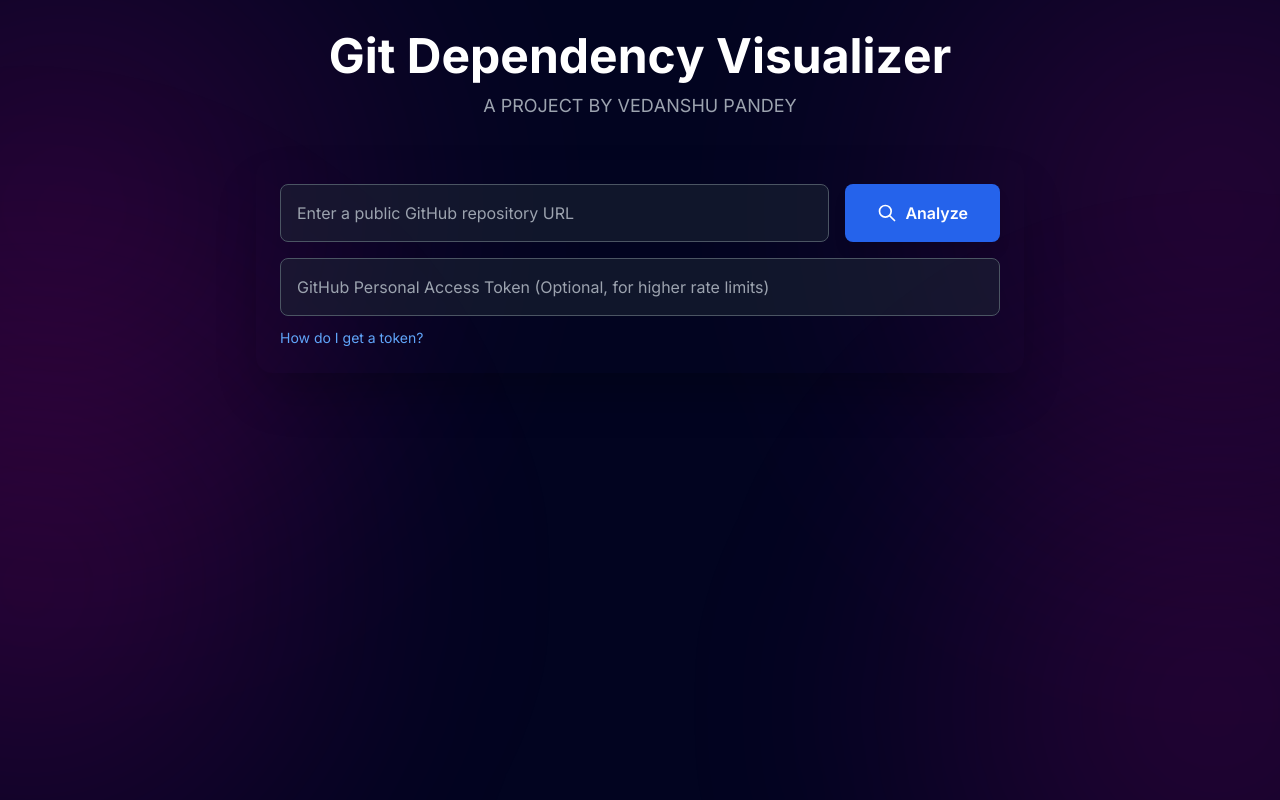
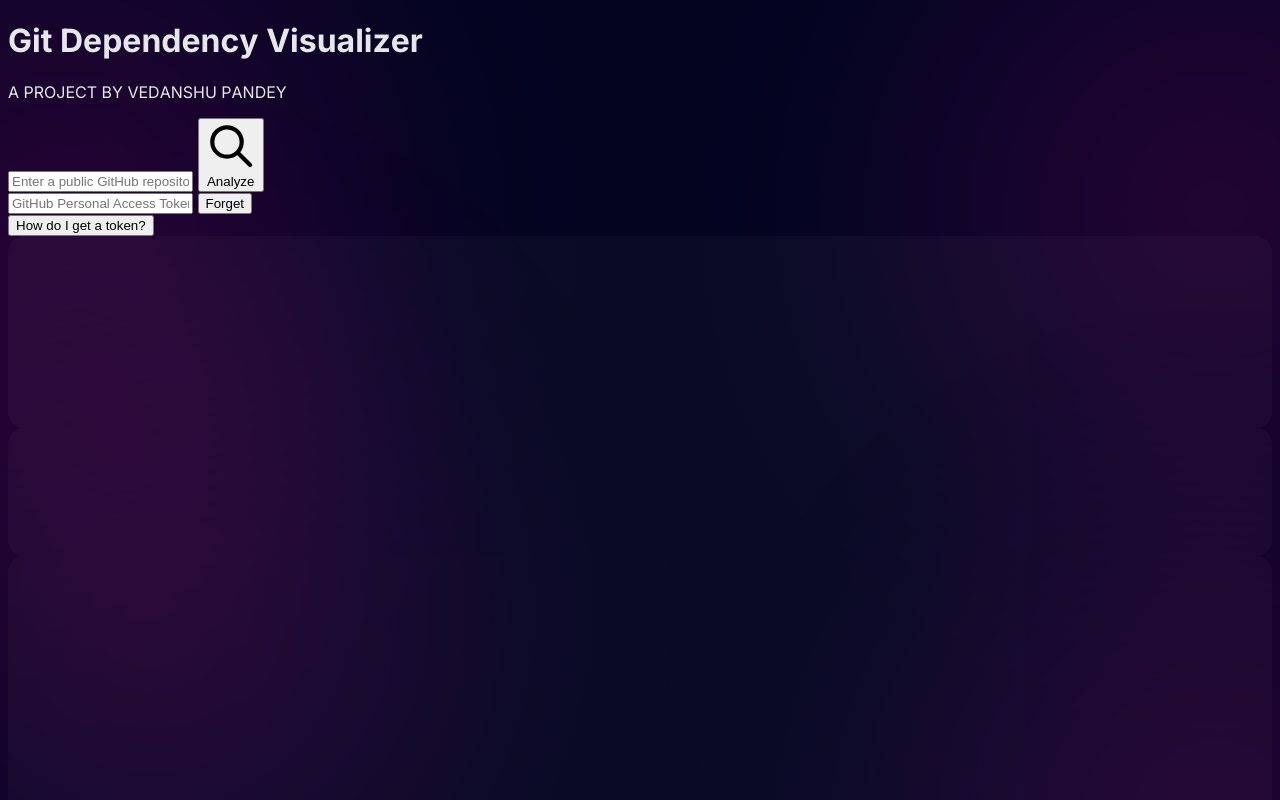
Before and after one commit to Vedanshu49/Git_Repo_Dependency_Visualizer, a plain HTML site: page public/index.html in a window 1280 px wide. Shown: the top 800 px of the page. Drawn offline with nearby package versions, Linux system fonts and the light colour scheme.

Commit message:
vhiefodcs

```diff
--- a/public/index.html
+++ b/public/index.html
@@ -5,7 +5,7 @@
     <meta charset="UTF-8">
     <meta name="viewport" content="width=device-width, initial-scale=1.0">
     <title>Git Repo Dependency Visualizer</title>
-    <script src="https://cdn.tailwindcss.com"></script>
+
     <script src="https://d3js.org/d3.v7.min.js"></script>
     <link href="https://fonts.googleapis.com/css2?family=Inter:wght@400;500;600;700&display=swap" rel="stylesheet">
     <link rel="stylesheet" href="maincss.css">
```
Also changed, not shown: package.json (deleted, +0 -16 lines), vercel.json.
